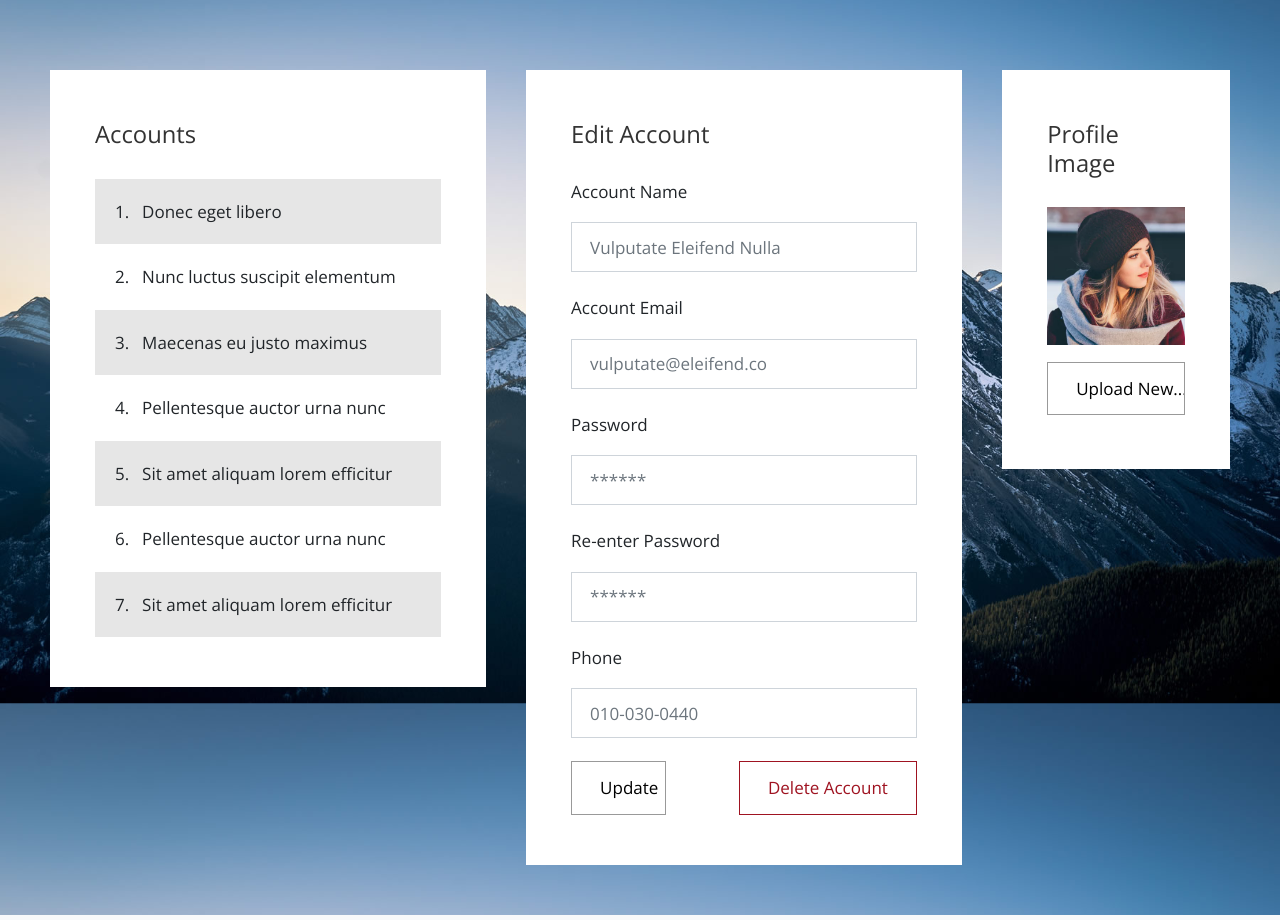
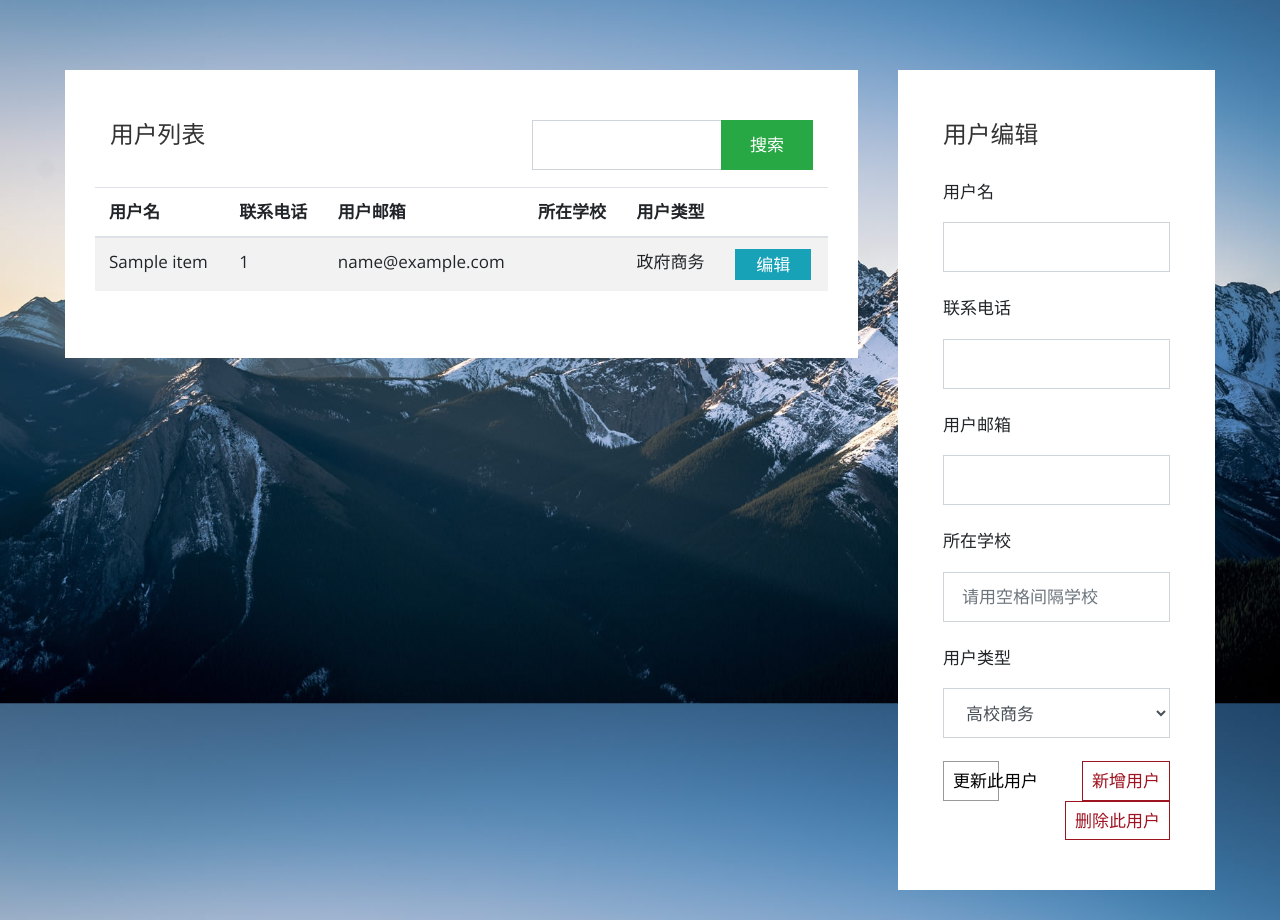
Before and after one commit to zhangshuo1996/SLX_background_admin, a Flask app: page /user_info in a window 1280 px wide. Shown: the part 150-1070 px from the top of the page. Run offline with Flask 2, Linux system fonts and the light colour scheme; the visitor is signed in with stand-in values (Sample User, id 1); a database or web service that is not in the repository returns one stand-in record (values such as "Sample title"); some libraries are stand-ins or nearby versions.

Commit message:
by董峰，完成用户的增加删除修改查询功能

```diff
--- a/web_admin/__init__.py
+++ b/web_admin/__init__.py
@@ -5,6 +5,7 @@ from web_admin.extensions import bootstrap,moment
 from web_admin.utils.mongo_operator import MongoOperator
 from web_admin.config import MongoDB_CONFIG
 from web_admin.blueprints.auth import auth_bp
+from web_admin.blueprints.admin_user import admin_user_bp
 from web_admin.blueprints.teacher_info import teacher_info_bp
 
 
@@ -41,6 +42,7 @@ def register_extensions(app):
 
 def register_blueprints(app):
     app.register_blueprint(auth_bp)
+    app.register_blueprint(admin_user_bp)
     app.register_blueprint(teacher_info_bp)
 
 
--- a/web_admin/static/css/tooplate.css
+++ b/web_admin/static/css/tooplate.css
@@ -67,7 +67,7 @@ a:focus {
 }
 
 .tm-mt-big {
-  margin-top: 70px;
+  margin-top: 70px;;
 }
 
 .tm-mt-small {
@@ -122,10 +122,25 @@ a:focus {
   margin-bottom: 50px;
 }
 
-.tm-col-big {
-  width: 39%;
+.user-list-container{
 }
 
+.tm-col-big {
+  width: 70%;
+  height: 800px;
+}
+
+.tm-col-big tr{
+  height: 10px;
+}
+
+.tm-col-big1 {
+  width: 30%;
+}
+
+.table-container{
+  height: auto;
+}
 .tm-col-small {
   width: 21.95%;
 }
@@ -184,7 +199,7 @@ ol {
 
 .form-control {
   margin-bottom: 23px;
-  padding: 19px 18px;
+  padding: 9px 18px;
   border-radius: 0;
   height: 50px;
 }
@@ -195,16 +210,19 @@ label {
 
 .btn {
   border-radius: 0;
-  padding: 13px 28px;
+  padding: 2px 28px;
   transition: all 0.2s ease;
   max-width: 100%;
 }
+
+
 
 .btn-small {
   padding: 10px 24px;
 }
 
 .btn-primary {
+  padding: 6px 9px;
   background-color: transparent;
   color: black;
   border-color: #999999;
@@ -219,8 +237,12 @@ label {
   background-color: #cdd4da;
   border-color: #999999;
 }
+.btn-info{
+  padding: 2px 20px;
+}
 
 .btn-danger {
+  padding: 6px 9px;
   color: #9f1321;
   background-color: transparent;
   border-color: #9f1321;
@@ -245,8 +267,8 @@ label {
 }
 
 .table td,
-.table th {
-  padding: 20px 24px;
+.table th{
+  padding: 11px 14px;
 }
 
 .table-hover tbody tr:hover {
@@ -447,7 +469,6 @@ footer {
   .tm-col-small {
     width: 100%;
     min-height: 383px;
-    height: auto;
   }
   .tm-block {
     padding: 30px;
--- /dev/null
+++ b/web_admin/static/js/user_info.js
@@ -0,0 +1,171 @@
+
+function myFunction() {
+  // 声明变量
+  var input, filter, table, tr, td, i;
+  input = document.getElementById("myInput");
+  filter = input.value;
+  table = document.getElementById("myTable");
+  tr = table.getElementsByTagName("tr");
+  // 循环表格每一行，查找匹配项
+  for (i = 1; i < tr.length; i++) {
+          td = tr[i].getElementsByTagName("td")[0].innerHTML + tr[i].getElementsByTagName("td")[1].innerHTML +tr[i].getElementsByTagName("td")[2].innerHTML+tr[i].getElementsByTagName("td")[3].innerHTML+tr[i].getElementsByTagName("td")[4].innerHTML;
+          if (td) {
+              if (td.indexOf(filter) > -1) {
+                  tr[i].style.display = "";
+              } else {
+                  tr[i].style.display = "none";
+              }
+          }
+      }
+}
+function add_newuser() {
+    let name = $("#name").val();
+    let tel_number = $("#tel_number").val();
+    let email = $("#email").val();
+    let school = $("#school").val();
+    var  myselect=document.getElementById("type");
+    var index=myselect.selectedIndex ;
+    var type = myselect.options[index].text;
+    if(name==""){
+        toggle_alert("False", "", "用户名不能为空！");
+        return false;
+    }
+    if(tel_number==""){
+        toggle_alert("False", "", "联系电话不能为空！");
+        return false;
+    }
+    var re = /^1\d{10}$/;
+    if (!re.test(tel_number)) {
+        toggle_alert("False", "", "请输入正确的联系号码！");
+        return false;
+    }
+    if(email==""){
+        toggle_alert("False", "", "用户邮箱不能为空！");
+        return false;
+    }
+     var re =  /^(\w-*\.*)+@(\w-?)+(\.\w{2,})+$/;
+    if(!re.test(email)){
+        toggle_alert("False", "", "请输入正确的邮箱！");
+        return false;
+    }
+    if(school==""){
+        toggle_alert("False", "", "所在学校不能为空！");
+        return false;
+    }
+
+    let data = {"name": name, "tel_number": tel_number, "email": email, "school": school, "type": type}
+    $.ajax({
+    type: "post",
+    url: "/add_user",
+    data: data,
+    dataType: "json",
+    success: function (response) {
+        console.log(response);
+        toggle_alert(response.success, "", response.message);
+         $("#name").val("");
+         $("#tel_number").val("");
+         $("#email").val("");
+         $("#school").val("");
+    },
+    error: function(response){
+        console.log(response);
+        toggle_alert(response.error, "", response.message);
+    }
+});
+}
+
+function update_user() {
+    let id = $("#id").val();
+    let name = $("#name").val();
+    let tel_number = $("#tel_number").val();
+    let email = $("#email").val();
+    let school = $("#school").val();
+    var  myselect=document.getElementById("type");
+    var index=myselect.selectedIndex ;
+    var type = myselect.options[index].text;
+    if(name==""){
+        toggle_alert("False", "", "用户名不能为空！");
+        return false;
+    }
+    if(tel_number==""){
+        toggle_alert("False", "", "联系电话不能为空！");
+        return false;
+    }
+    var re = /^1\d{10}$/;
+    if (!re.test(tel_number)) {
+        toggle_alert("False", "", "请输入正确的联系号码！");
+        return false;
+    }
+    if(email==""){
+        toggle_alert("False", "", "用户邮箱不能为空！");
+        return false;
+    }
+     var re =  /^(\w-*\.*)+@(\w-?)+(\.\w{2,})+$/;
+    if(!re.test(email)){
+        toggle_alert("False", "", "请输入正确的邮箱！");
+        return false;
+    }
+
+    let data = {"id":id, "name": name, "tel_number": tel_number, "email": email, "school": school, "type": type}
+    console.log(data)
+    $.ajax({
+    type: "post",
+    url: "/update_user",
+    data: data,
+    dataType: "json",
+    success: function (response) {
+        console.log(response);
+        toggle_alert(response.success, "", response.message);
+         $("#name").val("");
+         $("#tel_number").val("");
+         $("#email").val("");
+         $("#school").val("");
+    },
+    error: function(response){
+        console.log(response);
+        toggle_alert(response.error, "", response.message);
+    }
+});
+}
+
+function edit(e) {
+    tds = e.parent().siblings();
+    let name = tds[0].innerText;
+    let tel_number = tds[1].innerText;
+    let email = tds[2].innerText;
+    let school = tds[3].innerText;
+    let type = tds[4].innerText;
+    let id = tds[5].innerText;
+    $("#name").val(name);
+    $("#tel_number").val(tel_number);
+    $("#email").val(email);
+    $("#school").val(school);
+    $("#id").val(id);
+    console.log(id)
+    var  myselect=document.getElementById("type");
+    myselect.value=type
+}
+
+function del_user(){
+    if(confirm('确定要删除此用户吗?')) {
+        let id = $("#id").val();
+        let data = {"id":id}
+        $.ajax({
+            type: "post",
+            url: "/del_user",
+            data: data,
+            dataType: "json",
+            success: function (response) {
+                console.log(response);
+                toggle_alert(response.success, "", response.message);
+            },
+            error: function (response) {
+                console.log(response);
+                toggle_alert(response.error, "", response.message);
+            }
+        });
+    }
+    else{
+        return false;
+    }
+}
--- a/web_admin/templates/base.html
+++ b/web_admin/templates/base.html
@@ -15,14 +15,24 @@
     <link rel="stylesheet" href="../static/css/bootstrap.min.css">
     <!-- https://getbootstrap.com/ -->
     <link rel="stylesheet" href="../static/css/tooplate.css">
+    <style>
+        #alert-box-success,
+        #alert-box-danger{
+            position: fixed;
+            width: 270px;
+            top: 20%;
+            left: 50%;
+            transform: translateX(-135px);
+            z-index: 9999;
+        }
+        .hidden{
+            display: none;
+        }
+    </style>
     {% block head %}{% endblock %}
 </head>
 
-<script src="../static/js/jquery-3.3.1.min.js"></script>
-<!-- https://jquery.com/download/ -->
-<script src="../static/js/bootstrap.min.js"></script>
-<!-- https://getbootstrap.com/ -->
-{% block script %}{% endblock %}
+
 
 <body id="reportsPage">
     <div class="" id="home">
@@ -46,7 +56,7 @@
                                 </li>
 
                                 <li class="nav-item">
-                                    <a class="nav-link" href="{{ url_for('auth.user_info') }}">用户管理</a>
+                                    <a class="nav-link" href="{{ url_for('admin_user.user_info') }}">用户管理</a>
                                 </li>
                             </ul>
                             <ul class="navbar-nav">
@@ -71,8 +81,61 @@
             </div>
         </div>
     </div>
-<div class="main">
+<div class="container">
+
     {% block main %}{% endblock %}
+    <div id="alert-box-success" class="alert alert-success hidden">
+        <strong><span class="alert-message">操作成功</span></strong>
+    </div>
+    <div id="alert-box-danger" class="alert alert-danger hidden">
+        <strong><span class="alert-message">操作失败，请稍后再试</span></strong>
+    </div>
 </div>
+
+<script src="../static/js/jquery-3.3.1.min.js"></script>
+<!-- https://jquery.com/download/ -->
+<script src="../static/js/bootstrap.min.js"></script>
+<!-- https://getbootstrap.com/ -->
+<script>
+/**
+ * 显示/隐藏提示框
+ * @param {boolean} isSuccess
+ * @param {string} modal 模态框id, 用于隐藏模态框
+ * @param {string} message 用于显示的消息
+ */
+function toggle_alert(isSuccess, modal, message = ""){
+    if(modal){
+        $(`#${modal}`).modal("hide");
+    }
+
+    let alert_success = $("#alert-box-success");
+    let alert_error = $("#alert-box-danger");
+    // 显示操作成功的提示框
+    if(isSuccess){
+        alert_error.hide();
+
+        if(message){
+            alert_success.find('.alert-message').text(message);
+        }
+
+        alert_success.show(1000);
+        setTimeout(()=>{
+            alert_success.hide(1000);
+        }, 2000)
+    }else{
+        alert_success.hide();
+
+        if(message){
+            alert_error.find('.alert-message').text(message);
+        }
+
+        alert_error.show(1000);
+        setTimeout(()=>{
+            alert_error.hide(1000);
+        },2000);
+    }
+}
+</script>
+{% block script %}{% endblock %}
 </body>
 </html>
--- a/web_admin/templates/user_info.html
+++ b/web_admin/templates/user_info.html
@@ -1,99 +1,110 @@
 {% extends 'base.html' %}
 {% block title %}用户管理{% endblock %}
+{% block script %}
+    <script src="https://cdn.staticfile.org/popper.js/1.12.5/umd/popper.min.js"></script>
+    <script src="../static/js/user_info.js  "></script>
 
+{% endblock %}
 {% block main %}
-
         <div class="row tm-content-row tm-mt-big">
-            <div class="tm-col tm-col-big">
+            <div class="user-list-container tm-col tm-col-big">
                 <div class="bg-white tm-block">
                     <div class="row">
                         <div class="col-12">
-                            <h2 class="tm-block-title d-inline-block">Accounts</h2>
+                            <h2 class="tm-block-title d-inline-block">用户列表</h2>
+                            <div class="input-group mb-3" style="width: 40%;float: right">
+                              <input type="text" class="form-control"  id="myInput" name="content">
+                              <div class="input-group-append">
+                                <button type="submit" class="btn btn-success" onclick="myFunction()">搜索</button>
+                              </div>
+                            </div>
                         </div>
+
                     </div>
-                    <ol class="tm-list-group tm-list-group-alternate-color tm-list-group-pad-big">
-                        <li class="tm-list-group-item">
-                            Donec eget libero
-                        </li>
-                        <li class="tm-list-group-item">
-                            Nunc luctus suscipit elementum
-                        </li>
-                        <li class="tm-list-group-item">
-                            Maecenas eu justo maximus
-                        </li>
-                        <li class="tm-list-group-item">
-                            Pellentesque auctor urna nunc
-                        </li>
-                        <li class="tm-list-group-item">
-                            Sit amet aliquam lorem efficitur
-                        </li>
-                        <li class="tm-list-group-item">
-                            Pellentesque auctor urna nunc
-                        </li>
-                        <li class="tm-list-group-item">
-                            Sit amet aliquam lorem efficitur
-                        </li>
-                    </ol>
+                    <div class="row table-container">
+                        <table  id="myTable" class="table table-striped">
+                            <thead>
+                              <tr>
+                                <th>用户名</th>
+                                <th>联系电话</th>
+                                <th>用户邮箱</th>
+                                <th>所在学校</th>
+                                <th>用户类型</th>
+                                <th></th>
+                              </tr>
+                            </thead>
+                            <tbody>
+                            {% for i in user %}
+                              <tr>
+
+                                <td>{{ i[0] }}</td>
+                                <td>{{ i[1] }}</td>
+                                <td>{{ i[2] }}</td>
+                                <td>{{ i[3] }}</td>
+                                  {% if i[5] == "0" %}
+                                    <td>{{ "高校商务" }}</td>
+                                  {% else %}
+                                    <td>{{ "政府商务" }}</td>
+                                  {% endif %}
+                                <td style= "display:none">{{ i[6] }}</td>
+                                <td><button type="button" class="btn btn-info" onclick="edit($(this))">编辑</button></td>
+                              </tr>
+                            {% endfor %}
+                            </tbody>
+                          </table>
+                    </div>
                 </div>
             </div>
-            <div class="tm-col tm-col-big">
+            <div class="tm-col tm-col-big tm-col-big1">
                 <div class="bg-white tm-block">
                     <div class="row">
                         <div class="col-12">
-                            <h2 class="tm-block-title">Edit Account</h2>
+                            <h2 class="tm-block-title">用户编辑</h2>
                         </div>
                     </div>
                     <div class="row">
                         <div class="col-12">
-                            <form action="" class="tm-signup-form">
+                            <form class="tm-signup-form" id="myform">
                                 <div class="form-group">
-                                    <label for="name">Account Name</label>
-                                    <input placeholder="Vulputate Eleifend Nulla" id="name" name="name" type="text" class="form-control validate">
+                                    <label for="name">用户名</label>
+                                    <input  id="name" name="name" type="text" class="form-control validate" required>
                                 </div>
                                 <div class="form-group">
-                                    <label for="email">Account Email</label>
-                                    <input placeholder="vulputate@eleifend.co" id="email" name="email" type="email" class="form-control validate">
+                                    <label for="tel_number">联系电话</label>
+                                    <input id="tel_number" name="tel_number" type="text" class="form-control validate" required>
                                 </div>
                                 <div class="form-group">
-                                    <label for="password">Password</label>
-                                    <input placeholder="******" id="password" name="password" type="password" class="form-control validate">
+                                    <label for="email">用户邮箱</label>
+                                    <input  id="email" name="email" type="email" class="form-control validate" required>
                                 </div>
                                 <div class="form-group">
-                                    <label for="password2">Re-enter Password</label>
-                                    <input placeholder="******" id="password2" name="password2" type="password" class="form-control validate">
+                                    <label for="school">所在学校</label>
+                                    <input id="school" name="school" placeholder="请用空格间隔学校" type="text" class="form-control validate" required>
                                 </div>
                                 <div class="form-group">
-                                    <label for="phone">Phone</label>
-                                    <input placeholder="010-030-0440" id="phone" name="phone" type="tel" class="form-control validate">
+                                    <label for="type">用户类型</label>
+                                    <select id="type" class="form-control">
+                                      <option>高校商务</option>
+                                      <option>政府商务</option>
+                                    </select>
                                 </div>
+                                <input id="id" name="id" style="display: none" type="text">
                                 <div class="row">
                                     <div class="col-12 col-sm-4">
-                                        <button type="submit" class="btn btn-primary">Update
+                                        <button type="button" class="btn btn-primary" onclick="update_user()">更新此用户
                                         </button>
                                     </div>
                                     <div class="col-12 col-sm-8 tm-btn-right">
-                                        <button type="submit" class="btn btn-danger">Delete Account
+                                        <button  type="button" class="btn btn-danger"  onclick="add_newuser()">新增用户
+                                        </button>
+                                        <button  type="button" class="btn btn-danger"  onclick="del_user()">删除此用户
                                         </button>
                                     </div>
                                 </div>
-
                             </form>
                         </div>
                     </div>
                 </div>
             </div>
-            <div class="tm-col tm-col-small">
-                <div class="bg-white tm-block">
-                    <h2 class="tm-block-title">Profile Image</h2>
-                    <img src="img/profile-image.png" alt="Profile Image" class="img-fluid">
-                    <div class="custom-file mt-3 mb-3">
-                        <input id="fileInput" type="file" style="display:none;" />
-                        <input type="button" class="btn btn-primary d-block mx-xl-auto" value="Upload New..." onclick="document.getElementById('fileInput').click();"
-                        />
-                    </div>
-                </div>
-            </div>
         </div>
-     </div>
-
 {% endblock %}
```
Also changed, not shown: web_admin/blueprints/admin_user.py (+87 -29 lines), web_admin/blueprints/auth.py (+0 -8 lines), web_admin/service/user_manage_service.py (+68 -0 lines), web_admin/templates/login.html (+16 -4 lines).
